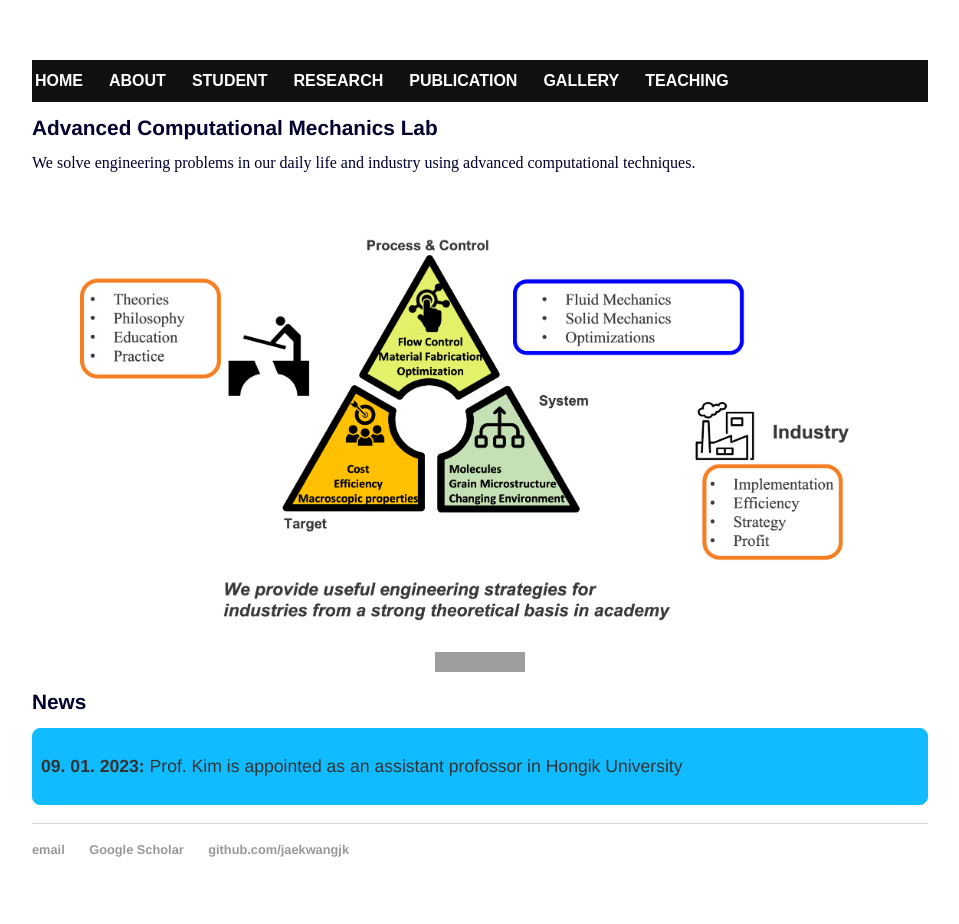
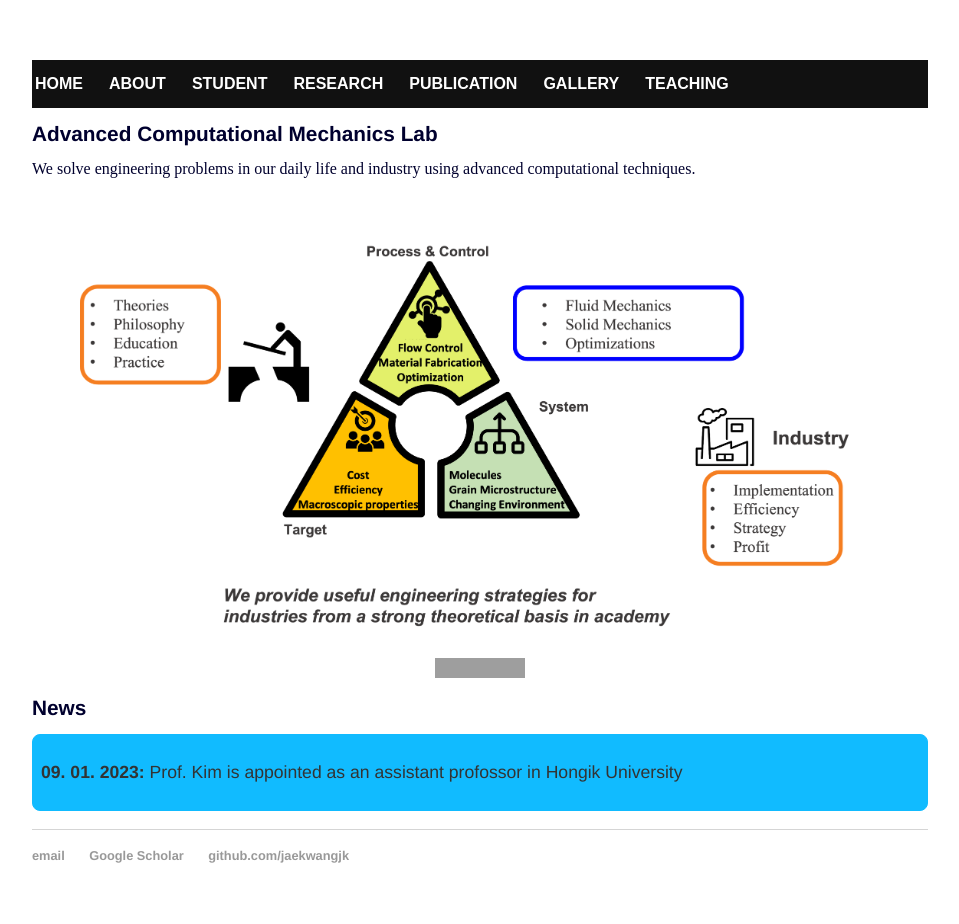
Before and after one commit to jaekwangjk/jaekwangjk.github.io, a Jekyll site: the page built from index.html, in a window 1280 px wide. Shown: the whole page, without its empty margins (160-1119 px from the left). Built offline with Jekyll 4.4.1, drawn with Linux system fonts in a browser that asks for light colours; grey boxes are pictures that could not be loaded.

Commit message:
Update main.css

```diff
--- a/css/main.css
+++ b/css/main.css
@@ -70,7 +70,7 @@ a.two:hover {
 
 /*======= New Button style Begin =======*/
 a.three{
-  padding: 7px 0px;
+  padding: 10px 0px;
   margin:5px 3px;
   color: #fff;
   font-family: sans-serif;
```
